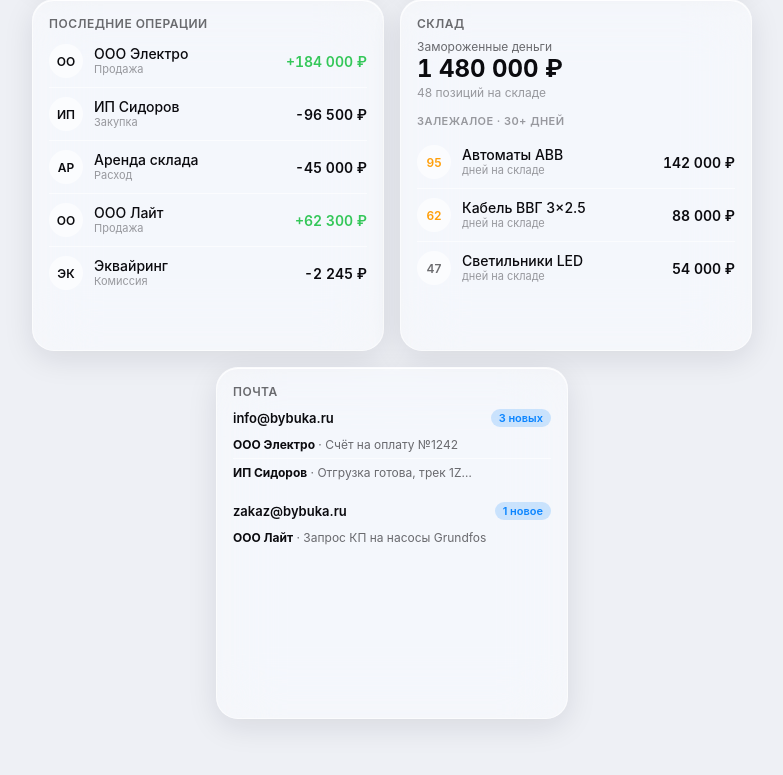
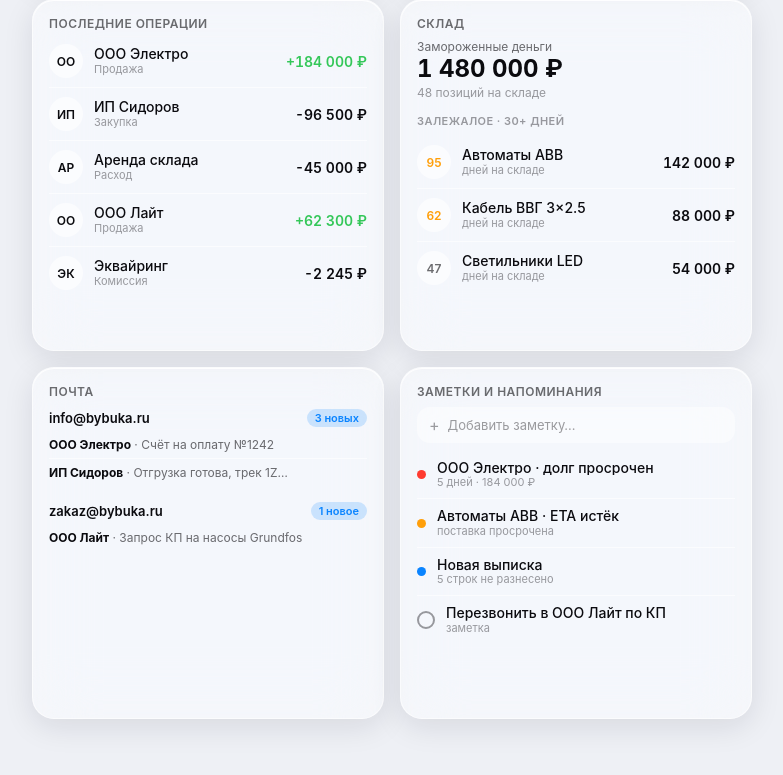
Before and after one commit to buyantk-timxfey/byB-WS, a Laravel app: page /preview.html in a window 1280 px wide. Shown: the part 819-1594 px from the top of the page, without its empty margins (248-1031 px from the left). Run offline with Laravel 12, Linux system fonts and the light colour scheme.

Commit message:
design(v2): виджет Заметки и напоминания (авто-напоминания из данных + ручные); дашборд завершён
Co-Authored-By: Claude Opus 4.8 <noreply@anthropic.com>
Claude-Session: https://claude.ai/code/session_01R9rNEgtwbBXA3aXF9acmaZ

```diff
--- a/v2/preview.html
+++ b/v2/preview.html
@@ -96,6 +96,11 @@ body{min-height:100dvh;background:var(--bg);color:var(--ink);
 
 /* Сигнал (M) */
 .signal{flex-direction:row;align-items:center;justify-content:space-between;gap:12px}
+
+/* Заметки (L) */
+.addnote{display:flex;align-items:center;gap:8px;padding:10px 12px;border-radius:13px;background:var(--glass-fill);color:var(--ink-3);font-size:13px;margin:8px 0 4px;cursor:text}
+.rdot{width:9px;height:9px;border-radius:50%;flex:none}
+.chk{width:18px;height:18px;border-radius:50%;border:2px solid var(--ink-3);flex:none}
 
 /* Календарь (L) */
 .cal-head{display:grid;grid-template-columns:repeat(7,1fr);gap:3px;margin:8px 0 4px}
@@ -232,6 +237,17 @@ body{min-height:100dvh;background:var(--bg);color:var(--ink);
       <div style="font-size:12px;color:var(--ink-2);padding:6px 0;white-space:nowrap;overflow:hidden;text-overflow:ellipsis"><b style="color:var(--ink)">ООО Лайт</b> · Запрос КП на насосы Grundfos</div>
     </div>
   </div>
+
+  <!-- Заметки и напоминания (L) -->
+  <div class="w glass l"><h2>Заметки и напоминания</h2>
+    <div class="addnote"><span style="font-size:16px;line-height:1">+</span> Добавить заметку…</div>
+    <div class="tx">
+      <div class="t"><div class="left"><span class="rdot" style="background:var(--expense)"></span><div style="min-width:0"><div class="nm">ООО Электро · долг просрочен</div><div class="cat">5 дней · 184 000 ₽</div></div></div></div>
+      <div class="t"><div class="left"><span class="rdot" style="background:var(--warn)"></span><div style="min-width:0"><div class="nm">Автоматы ABB · ETA истёк</div><div class="cat">поставка просрочена</div></div></div></div>
+      <div class="t"><div class="left"><span class="rdot" style="background:#0a84ff"></span><div style="min-width:0"><div class="nm">Новая выписка</div><div class="cat">5 строк не разнесено</div></div></div></div>
+      <div class="t"><div class="left"><span class="chk"></span><div style="min-width:0"><div class="nm">Перезвонить в ООО Лайт по КП</div><div class="cat">заметка</div></div></div></div>
+    </div>
+  </div>
   </div>
 </main>
 
--- a/v2/resources/css/app.css
+++ b/v2/resources/css/app.css
@@ -206,3 +206,6 @@
 .mletter { font-size: 12px; color: var(--ink-2); padding: 6px 0; border-bottom: 1px solid var(--glass-border); white-space: nowrap; overflow: hidden; text-overflow: ellipsis; }
 .mletter:last-child { border-bottom: 0; }
 .mletter b { color: var(--ink); font-weight: 600; }
+.addnote { display: flex; align-items: center; gap: 8px; padding: 10px 12px; border-radius: 13px; background: var(--glass-fill); color: var(--ink-3); font-size: 13px; margin: 8px 0 4px; cursor: text; }
+.rdot { width: 9px; height: 9px; border-radius: 50%; flex: none; }
+.chk { width: 18px; height: 18px; border-radius: 50%; border: 2px solid var(--ink-3); flex: none; }
```
Also changed, not shown: v2/resources/js/Pages/Dashboard.vue (+26 -0 lines).
